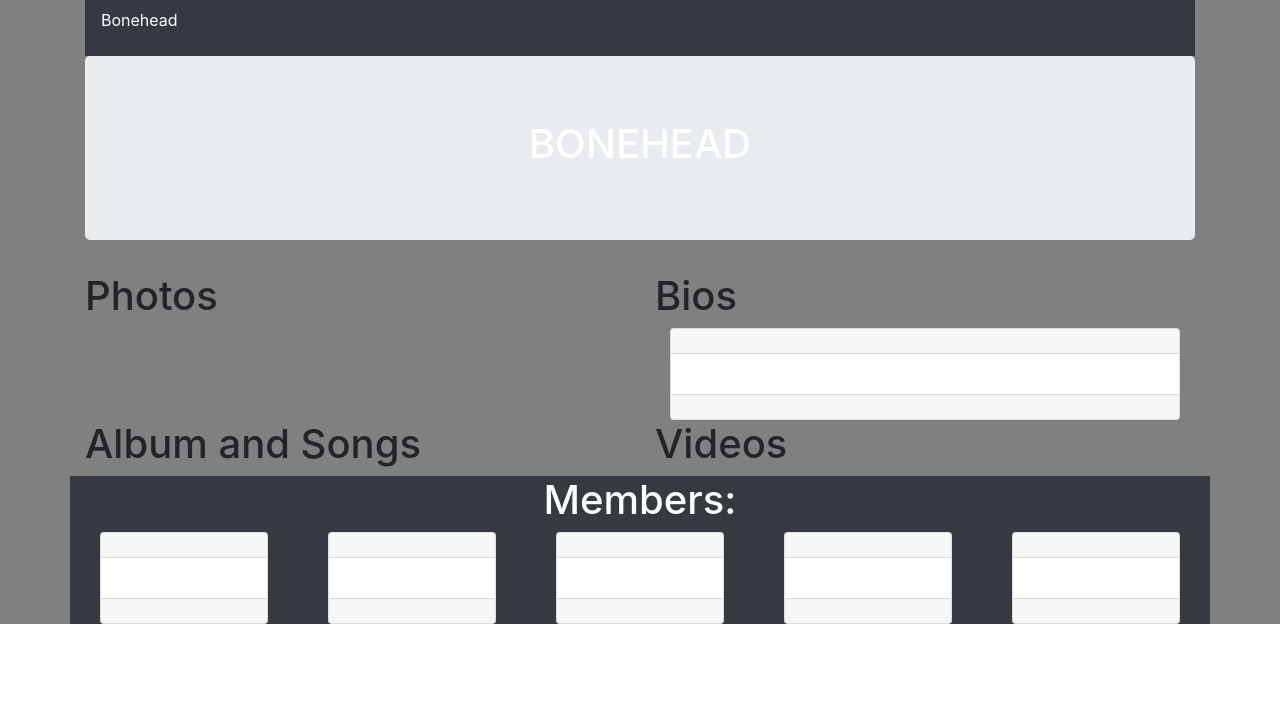
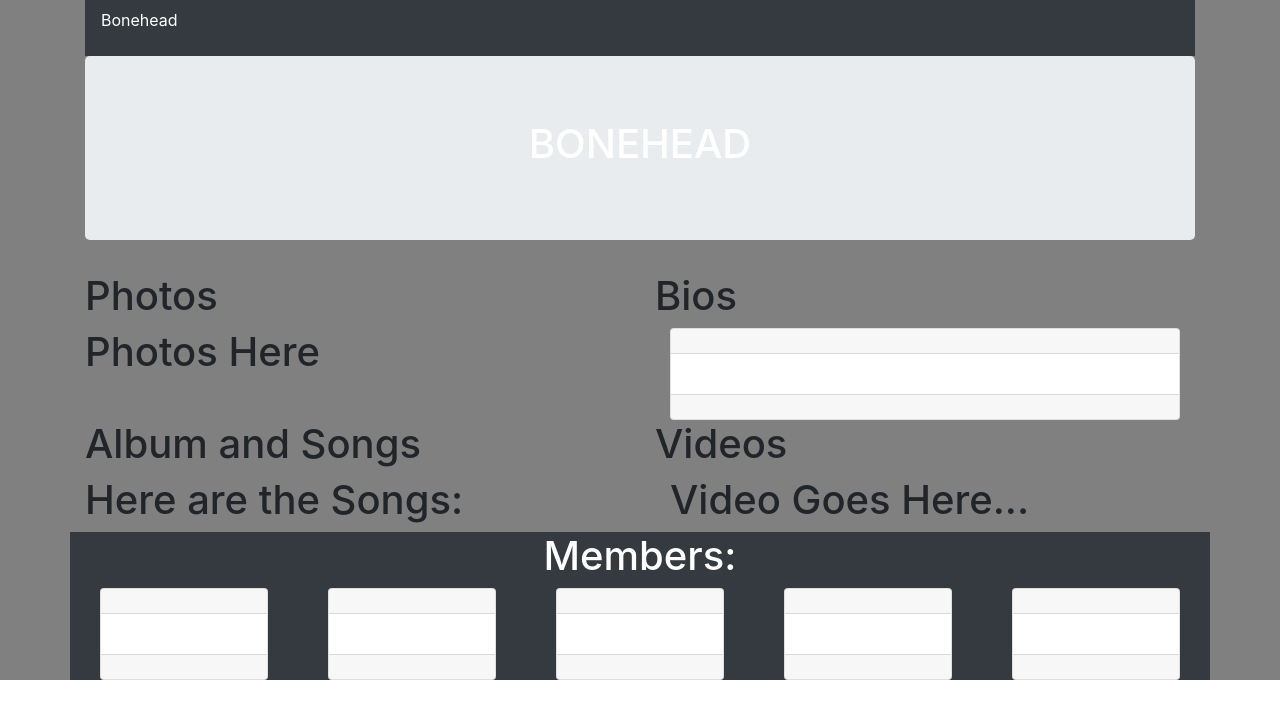
Before and after one commit to precto1285/ReactBone, a React (Create React App) app in the folder bonehead/: page / in a window 1280 px wide. Shown: the top 718 px of the page. Built offline with nearby package versions, Linux system fonts and the light colour scheme.

Commit message:
added sub components

```diff
--- a/bonehead/src/Components/Main/Albums-Songs.js
+++ b/bonehead/src/Components/Main/Albums-Songs.js
@@ -1,10 +1,12 @@
 import React, { Component } from 'react';
+import Songs from '../Sub/Songs';
 
 export default class AlbumSongs extends Component {
   render() {
     return (
       <div>
         <h1>Album and Songs</h1>
+        <Songs />
       </div>
     )
   }
--- a/bonehead/src/Components/Main/Photos.js
+++ b/bonehead/src/Components/Main/Photos.js
@@ -1,10 +1,12 @@
 import React, { Component } from 'react';
+import Photo from './../Sub/Photo';
 
 export default class Photos extends Component {
   render() {
     return (
       <div>
         <h1>Photos</h1>
+        <Photo />
       </div>
     )
   }
--- a/bonehead/src/Components/Main/Videos.js
+++ b/bonehead/src/Components/Main/Videos.js
@@ -1,10 +1,12 @@
 import React, { Component } from 'react';
+import Video from './../Sub/Video';
 
 export default class Videos extends Component {
   render() {
     return (
       <div>
         <h1>Videos</h1>
+        <Video />
       </div>
     )
   }
--- a/bonehead/src/Components/Sub/Photo.js
+++ b/bonehead/src/Components/Sub/Photo.js
@@ -0,0 +1,11 @@
+import React from 'react';
+
+const Photo = () => {
+  return (
+    <div>
+      <h1>Photos Here</h1>
+    </div>
+  )
+}
+
+export default Photo;
--- a/bonehead/src/Components/Sub/Songs.js
+++ b/bonehead/src/Components/Sub/Songs.js
@@ -0,0 +1,11 @@
+import React from 'react';
+
+const Songs = () => {
+  return (
+    <div className="Container">
+      <h1>Here are the Songs:</h1>
+    </div>
+  )
+}
+
+export default Songs;
--- /dev/null
+++ b/bonehead/src/Components/Sub/Video.js
@@ -0,0 +1,11 @@
+import React from 'react';
+
+const Video = () => {
+  return (
+    <div className="container">
+      <h1> Video Goes Here...</h1>
+    </div>
+  )
+}
+
+export default Video;
```
